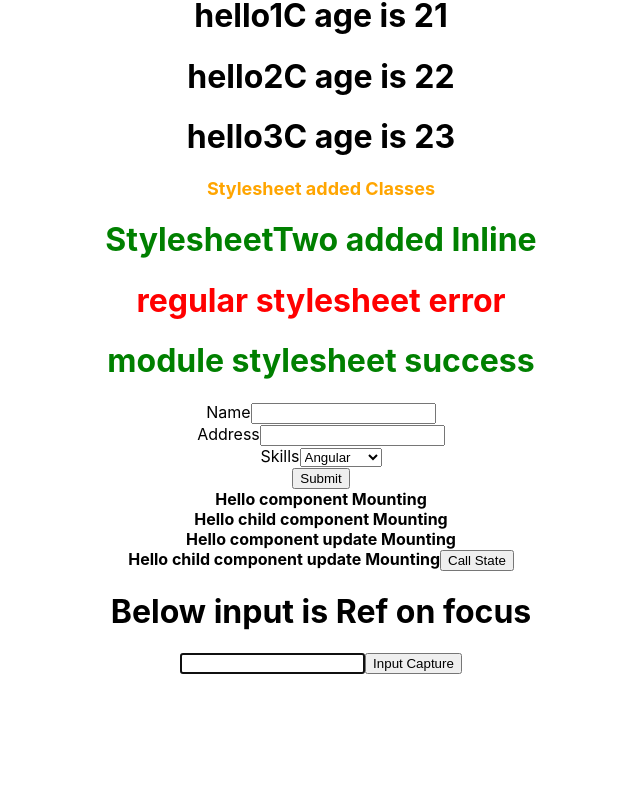
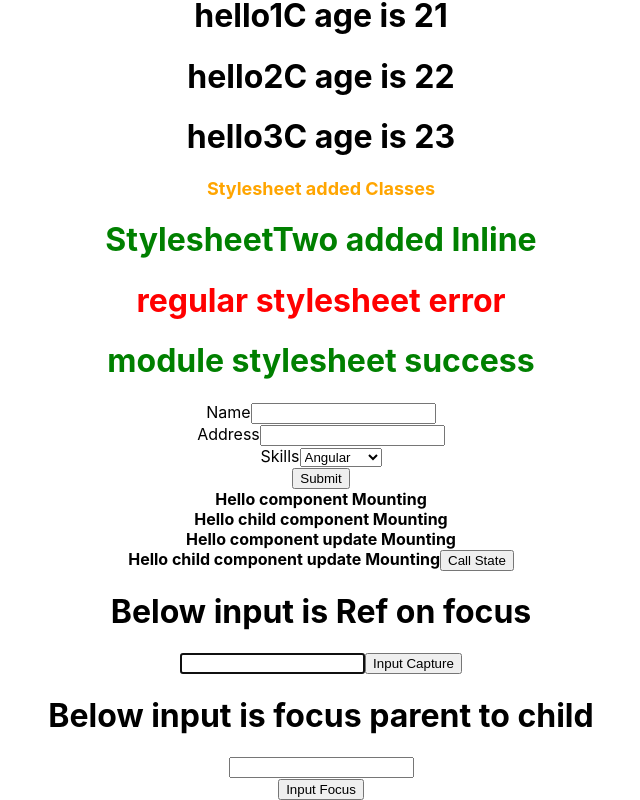
Before and after one commit to sanjay-personal/Reactjs_tutorial, a React (Create React App) app in the folder learning/: page / in a window 1280 px wide. Shown: the part 2034-2834 px from the top of the page, without its empty margins (319-959 px from the left). Before the commit the page ends 2708 px from the top, so only its background shows below. Built offline with nearby package versions, Linux system fonts and the light colour scheme.

Commit message:
added Ref using parent to child

```diff
--- a/learning/src/App.js
+++ b/learning/src/App.js
@@ -32,6 +32,7 @@ import FormC from './components/classes/FormC';
 import LifeCycleA from './components/classes/LifeCycleA';
 import LifeCycleAUpdate from './components/classes/LifeCycleAUpdate';
 import RefC from './components/classes/RefC';
+import RefParent from './components/classes/RefParent';
 
 
 
@@ -88,6 +89,7 @@ function App() {
       <LifeCycleA />
       <LifeCycleAUpdate />
       <RefC />
+      <RefParent />
     </div>
   );
 }
--- /dev/null
+++ b/learning/src/components/classes/RefChild.js
@@ -0,0 +1,25 @@
+import React,{Component} from 'react'
+
+class RefChild extends Component {
+    constructor() {
+        super();
+       this.inputRefChild = React.createRef()
+    }
+
+    inputFocusChild() {
+        console.log("inputRef child",this.inputRefChild)
+        this.inputRefChild.current.focus()
+    }
+
+
+
+    render() {
+        return (
+        <div>
+        <input ref={this.inputRefChild} />
+        </div>
+        )
+    }
+}
+
+export default RefChild
--- /dev/null
+++ b/learning/src/components/classes/RefParent.js
@@ -0,0 +1,28 @@
+import React,{Component} from 'react'
+import RefChild from './RefChild';
+
+class RefParent extends Component {
+    constructor() {
+        super();
+       this.inputParentRef = React.createRef()
+    }
+
+
+    handlerClick =()=>{
+       this.inputParentRef.current.inputFocusChild()
+
+    }
+
+
+    render() {
+        return (
+        <div>
+            <h1>Below input is focus parent to child</h1>
+            <RefChild ref={this.inputParentRef} />
+        <button onClick={this.handlerClick}>Input Focus</button>
+        </div>
+        )
+    }
+}
+
+export default RefParent
```
